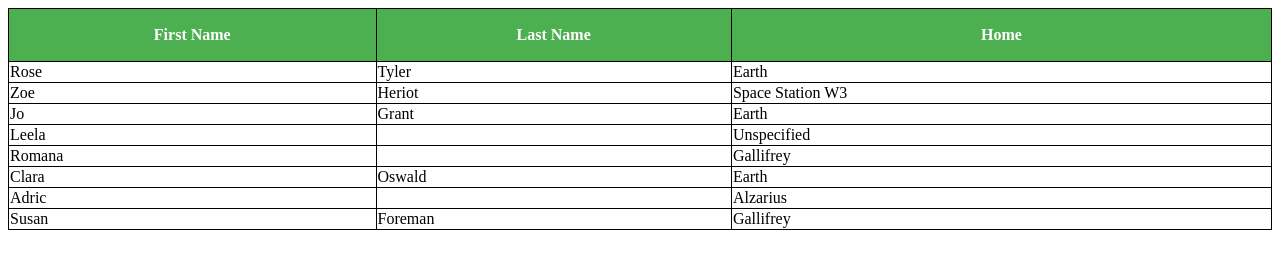
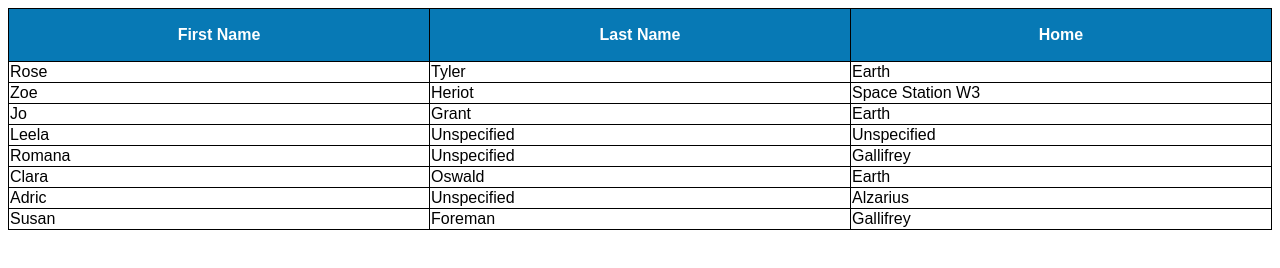
Before and after one commit to AndrewjMeng/AT-T-as-a-Developer, a plain HTML site: page part one/index.html in a window 1280 px wide. Drawn offline with nearby package versions, Linux system fonts and the light colour scheme.

Commit message:
Completed part two and refactor part one

```diff
--- a/part one/index.html
+++ b/part one/index.html
@@ -1,22 +1,10 @@
 <!DOCTYPE html>
 <html>
   <head>
-<title>AT&T coding challenge</title>
+    <title>AT&amp;T coding challenge</title>
     <link rel="stylesheet" type="text/css" href="./styles.css">
   </head>
   <body>
-<table>
-  <thead>
-  <tr>
-     <th>First Name</th>
-     <th>Last Name</th>
-     <th>Home</th>
-  </tr>
-  </thead>
-  <tbody id="table_body">
-
-  </tbody>
-</table>
     <script
       src="https://code.jquery.com/jquery-3.2.1.min.js"
       integrity="sha256-hwg4gsxgFZhOsEEamdOYGBf13FyQuiTwlAQgxVSNgt4="
--- a/part one/main.js
+++ b/part one/main.js
@@ -23,12 +23,37 @@ const table_data = [ { first_name : 'Rose',
                      last_name  : 'Foreman',
                      home       : 'Gallifrey'} ];
 
+const createTable = (addToElement) => {
+    $(`<table>
+          <thead>
+          <tr>
+             <th>First Name</th>
+             <th>Last Name</th>
+             <th>Home</th>
+          </tr>
+          </thead>
+          <tbody id="table_body">
+
+          </tbody>
+        </table>`
+    ).appendTo(addToElement)
+    addRowsToTable(table_data);
+  }
+
+const addRowsToTable = (data) => {
+  data.forEach( function(item){
+    if(!item.last_name) {
+      item.last_name = "Unspecified"
+    }
+    $(`<tr>
+        <td>${item.first_name}</td>
+        <td>${item.last_name}</td>
+        <td>${item.home}</td>
+      </tr>`
+    ).appendTo("#table_body")
+  })
+}
+
 $( document ).ready(function() {
-  table_data.forEach( function(item){
-    if(!item.last_name) {
-      item.last_name = ""
-    }
-    $(`<tr><td>${item.first_name}</td><td>${item.last_name}</td><td>${item.home}</td></tr>`).appendTo("#table_body")
-  })
-
+  createTable(document.body);
 });
--- a/part one/styles.css
+++ b/part one/styles.css
@@ -1,17 +1,22 @@
+body {
+  font-family: Omnes-ATT-W02,Arial;;
+}
+table {
+  border-collapse: collapse;
+  width: 100%;
+}
+th {
+  background-color: #0779b5;
+  color: white;
+  height: 50px;
+}
+td {
+  width: 33.33%;
+}
+tr:hover {background-color: #f5f5f5}
 th, td {
   border-bottom: 1px solid #ddd;
 }
-tr:hover {background-color: #f5f5f5}
-th {
-    background-color: #4CAF50;
-    color: white;
-    height: 50px;
+table, th, td {
+  border: 1px solid black;
 }
-table {
-    border-collapse: collapse;
-    width: 100%;
-}
-
-table, th, td {
-    border: 1px solid black;
-}
```
Also changed, not shown: 2 other files. Lines whose indentation alone changed are shown as unchanged.
